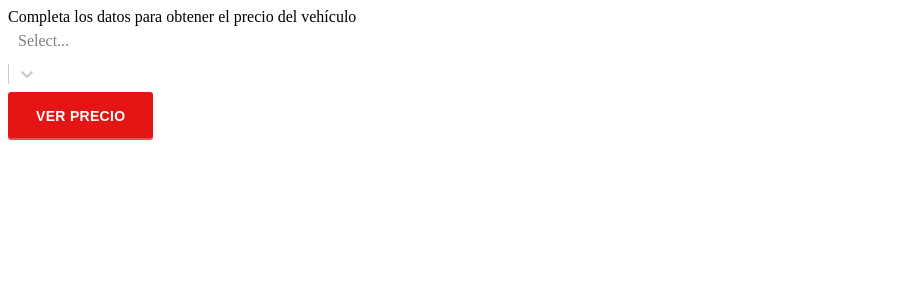
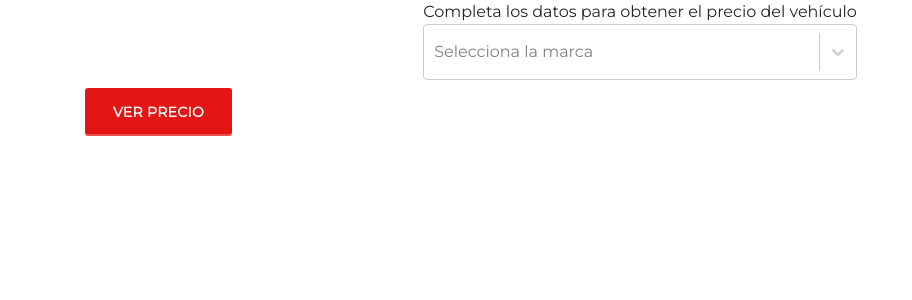
Before and after one commit to Cuxs/iframe-infoauto, a Next.js app: page / in a window 1280 px wide. Shown: the top 300 px of the page, without its empty margins (0-912 px from the left). Built offline with nearby package versions, Linux system fonts and the light colour scheme.

Commit message:
Add next.config.js configuration.

```diff
--- /dev/null
+++ b/helpers/fetches.js
@@ -0,0 +1 @@
+import {customFetch} from './index';
--- a/next.config.js
+++ b/next.config.js
@@ -1,6 +1,12 @@
 const withSass = require('@zeit/next-sass')
 
 module.exports =withSass({
+  exportPathMap: function () {
+    return {
+      '/': { page: '/' },
+    }
+  },
+  assetPrefix: !debug ? '/Next-gh-page-example/' : '',
   webpack: (config) => {
     // Fixes npm packages that depend on `fs` module
     config.node = {
--- a/package.json
+++ b/package.json
@@ -7,9 +7,13 @@
   },
   "dependencies": {
     "@zeit/next-sass": "^1.0.1",
+    "apollo-boost": "^0.4.3",
+    "bootstrap": "^4.3.1",
+    "graphql": "^14.4.2",
     "next": "^9.0.2",
     "node-sass": "^4.12.0",
     "react": "^16.8.6",
+    "react-apollo": "^2.5.8",
     "react-dom": "^16.8.6",
     "react-select": "^3.0.4"
   }
--- a/pages/index.js
+++ b/pages/index.js
@@ -9,24 +9,11 @@ const options = [
 ]
 
 const customStyles = {
-  option: (provided, state) => ({
-    ...provided,
-    borderBottom: '1px dotted pink',
-    color: state.isSelected ? 'red' : 'blue',
-    padding: 20,
-  }),
-  control: () => ({
-    // none of react-select's styles are passed to <Control />
-    width: 200,
-  }),
-  singleValue: (provided, state) => {
-    const opacity = state.isDisabled ? 0.5 : 1;
-    const transition = 'opacity 300ms';
-
-    return { ...provided, opacity, transition };
-  }
+  input:()=>({
+    height: '50px',
+    maxWidth: '20px',
+  })
 }
-
 
 export default class FlavorForm extends React.Component {
   constructor(props) {
@@ -45,16 +32,17 @@ export default class FlavorForm extends React.Component {
     alert('Your favorite flavor is: ' + this.state.value);
     event.preventDefault();
   }
-
   render() {
     return (
+      <div className="container text-center">
       <form onSubmit={this.handleSubmit}>
         <label>
           Completa los datos para obtener el precio del vehículo
-          <Select components={makeAnimated()} options={options} styles={customStyles} />
+          <Select placeholder="Selecciona la marca" components={makeAnimated()} options={options} styles={customStyles} />
         </label>
         <button type="submit" className="btn-primary" value="Submit">Ver precio</button>
       </form>
+      </div>
     );
   }
 }
--- a/sass/_general.scss
+++ b/sass/_general.scss
@@ -1,3 +1,3 @@
 body{
-  font-family: "Montserrat";
+  font-family: 'Montserrat', sans-serif !important;
 }
--- a/sass/_variables.scss
+++ b/sass/_variables.scss
@@ -1,2 +1,3 @@
 $primaryColor: #e41515;
 $secondaryColor:  #2222;
+@import url('https://fonts.googleapis.com/css?family=Montserrat&display=swap');
--- a/sass/main.scss
+++ b/sass/main.scss
@@ -1,2 +1,5 @@
+
+@import "../node_modules/bootstrap/scss/bootstrap.scss";
 @import "./variables";
 @import "./elements";
+@import "./general"
```
Also changed, not shown: helpers/index.js (added, +27 -0 lines), 2 other files (tests, documents, lock files or other folders).
